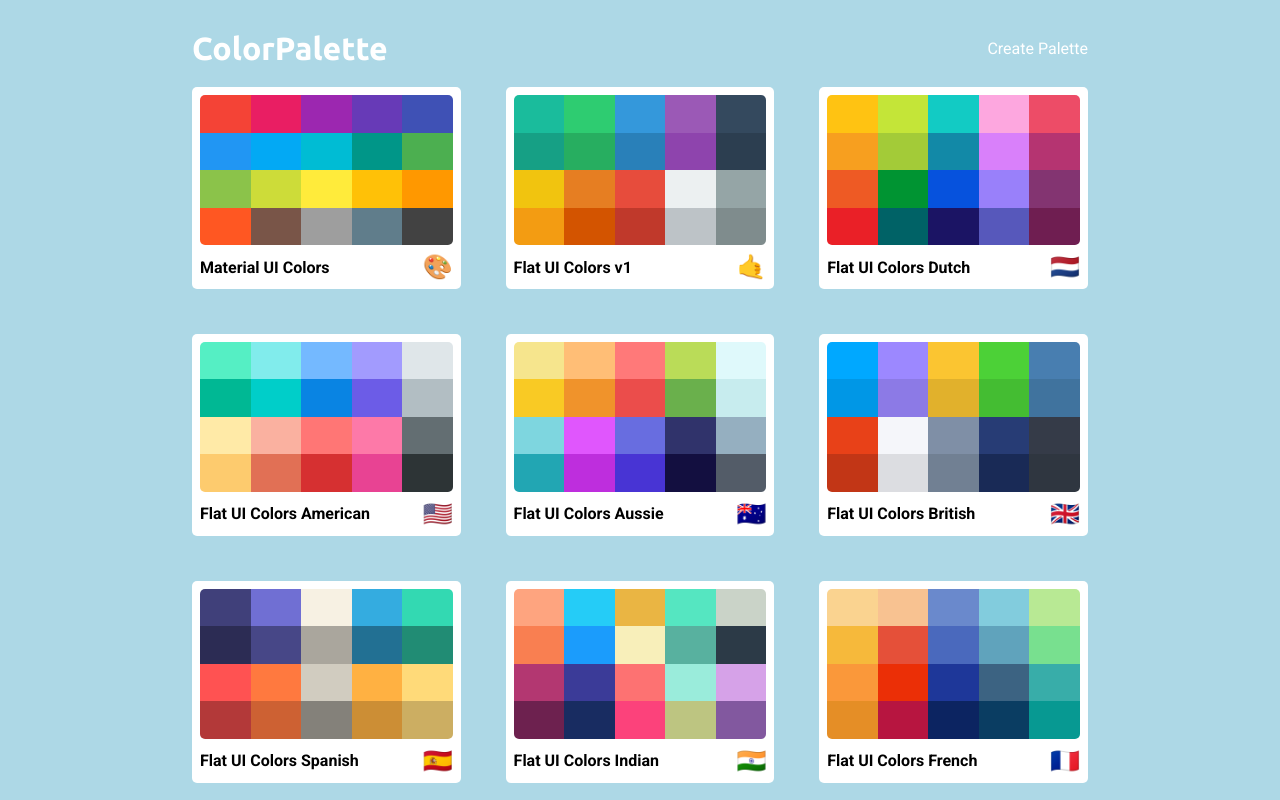
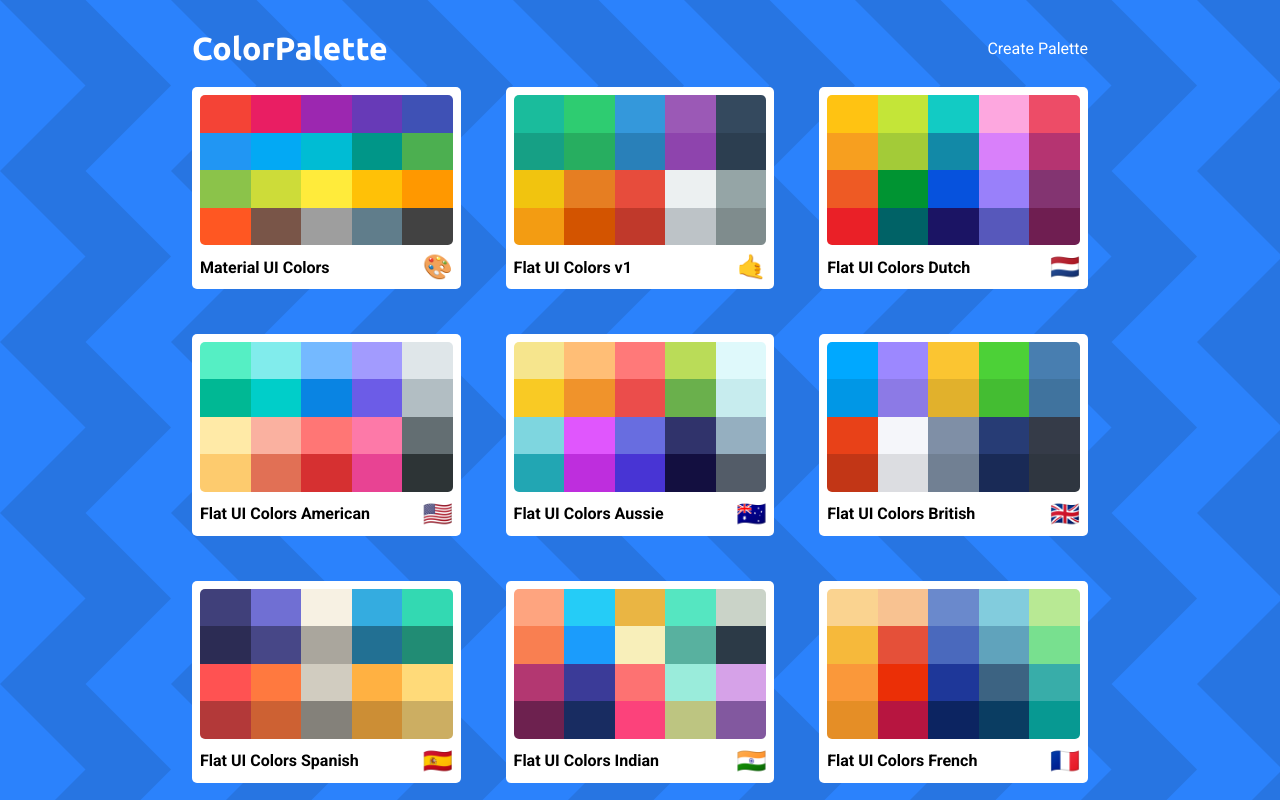
Before and after one commit to douglas06mp/react-ColorPalette, a React (Create React App) app: page / in a window 1280 px wide. Built offline with nearby package versions, Linux system fonts and the light colour scheme.

Commit message:
add background svg

```diff
--- a/src/components/styles/PaletteListStyle.js
+++ b/src/components/styles/PaletteListStyle.js
@@ -1,16 +1,20 @@
 import breakpoints from '../../helpers/mediaQuery';
+import background from './background.svg';
 
 export default {
   wrapper: {
-    backgroundColor: 'lightblue',
     height: '100vh',
     display: 'flex',
     justifyContent: 'center',
-    alignItems: 'flex-start'
+    alignItems: 'flex-start',
+    overflowY: 'scroll',
+    /* background by SVGBackgrounds.com */
+    backgroundColor: '#2b82fc',
+    backgroundImage: `url(${background})`
   },
   container: {
     width: '50%',
-    marginTop: '30px',
+    margin: '30px 0',
     display: 'flex',
     flexDirection: 'column',
     alignItems: 'flex-start',
```
Also changed, not shown: src/components/styles/background.svg (added).
